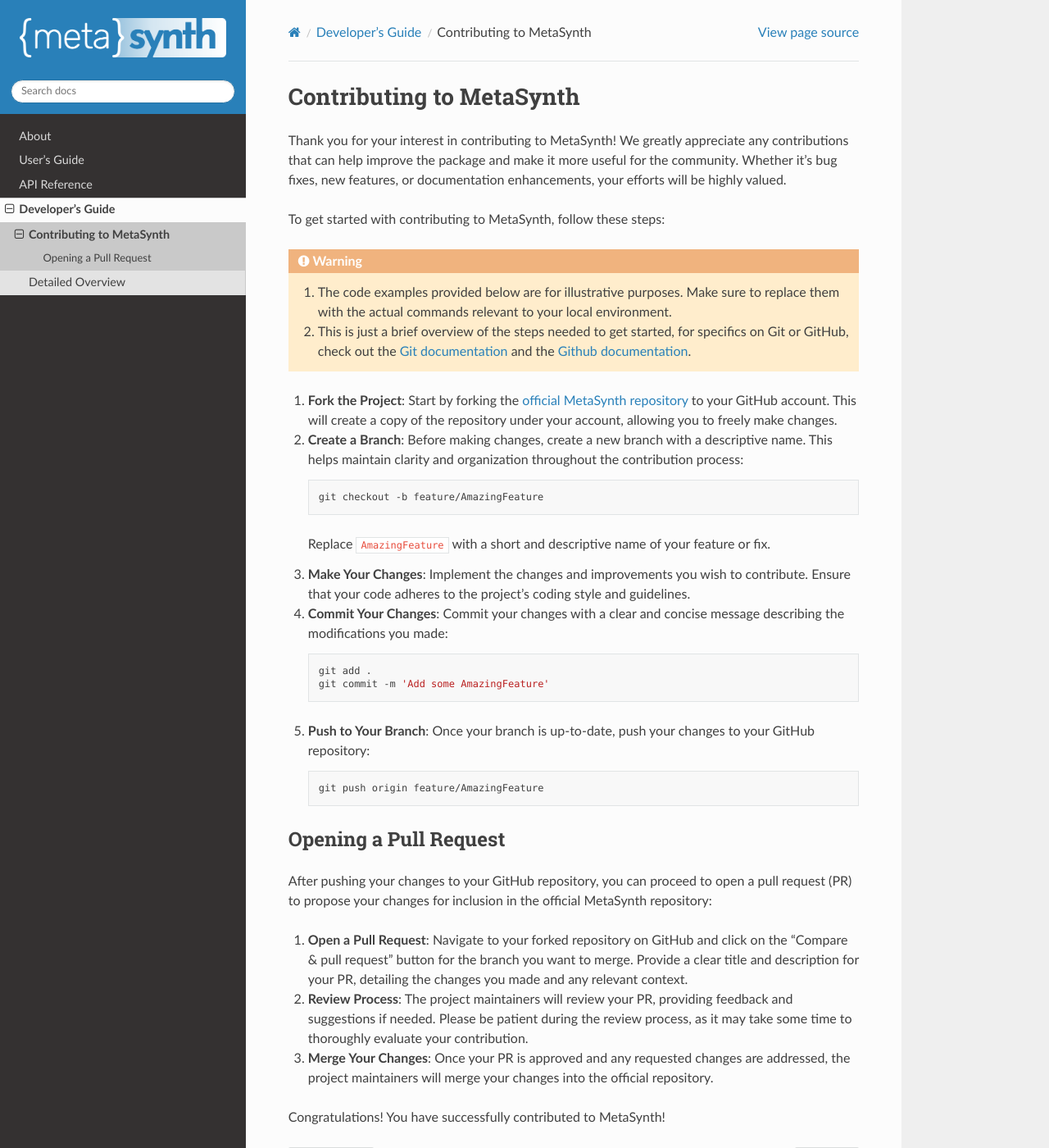
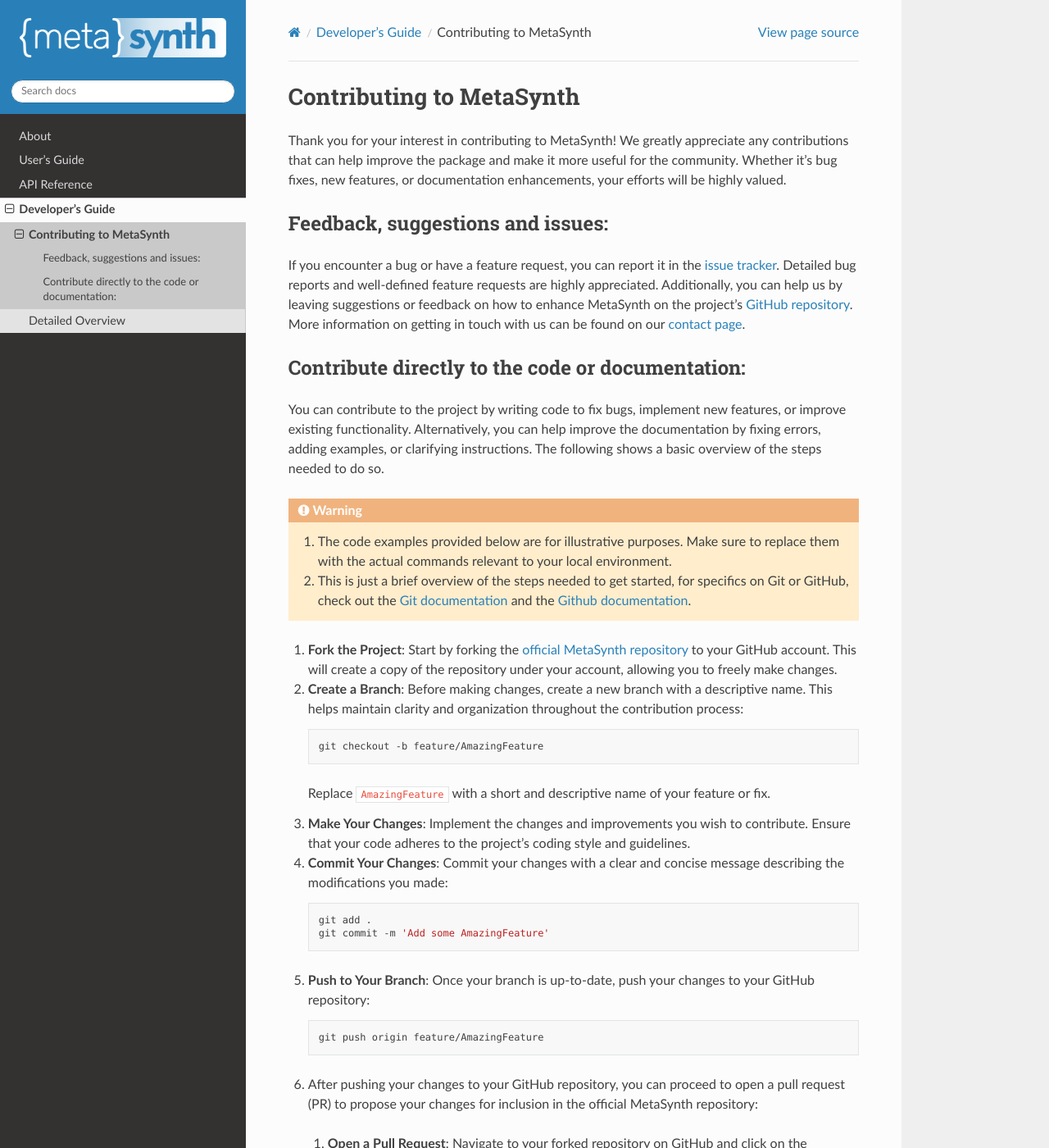
Before and after one commit to sodascience/metasyn, a Sphinx documentation site: the page built from docs/source/developer/contributing.rst, in a window 1280 px wide and 1400 px high. Shown: the whole window at 82% size. Built offline with Sphinx 7.4.7 and the Read the Docs theme 2.0.0, drawn with Linux system fonts in a browser that asks for light colours.

Commit message:
Improvements to contributing guide
Improved contributing page to also highlight importance of bug reports, feedback and suggestions.

(also tiny tweaks to contact page)

```diff
--- a/docs/source/about/contact.rst
+++ b/docs/source/about/contact.rst
@@ -1,14 +1,13 @@
 Contact Us
 ==========
 
-**MetaSynth** is a project by the `ODISSEI Social Data Science (SoDa) <https://odissei-data.nl/nl/soda/>`_ team.
+**MetaSynth** is a project by the `ODISSEI Social Data Science (SoDa) <https://odissei-data.nl/nl/soda/>`_ team and is currently being maintained by Erik-Jan van Kesteren, Raoul Schram and Samuel Spithorst.
 
 .. image:: /images/logos/soda.png
    :alt: SODA_logo
    :width: 250
    :target: https://odissei-data.nl/nl/soda/
 
-It is currently being maintained by Erik-Jan van Kesteren, Raoul Schram and Samuel Spithorst.
 
 Do you have questions, suggestions, or remarks on the technical implementation? We welcome your feedback and contributions!
 
--- a/docs/source/developer/contributing.rst
+++ b/docs/source/developer/contributing.rst
@@ -3,7 +3,14 @@
 
 Thank you for your interest in contributing to MetaSynth! We greatly appreciate any contributions that can help improve the package and make it more useful for the community. Whether it's bug fixes, new features, or documentation enhancements, your efforts will be highly valued.
 
-To get started with contributing to MetaSynth, follow these steps:
+Feedback, suggestions and issues:
+---------------------------------
+If you encounter a bug or have a feature request, you can report it in the `issue tracker <https://github.com/sodascience/metasynth/issues>`_. Detailed bug reports and well-defined feature requests are highly appreciated. Additionally, you can help us by leaving suggestions or feedback on how to enhance MetaSynth on the project's `GitHub repository <https://github.com/sodascience/metasynth>`_. More information on getting in touch with us can be found on our :doc:`contact page </about/contact>`.
+
+Contribute directly to the code or documentation:
+--------------------------------------------------
+You can contribute to the project by writing code to fix bugs, implement new features, or improve existing functionality. Alternatively, you can help improve the documentation by fixing errors, adding examples, or clarifying instructions.
+The following shows a basic overview of the steps needed to do so.
 
 .. warning::
     1. The code examples provided below are for illustrative purposes. Make sure to replace them with the actual commands relevant to your local environment.
@@ -31,16 +38,12 @@
    .. code-block:: shell
 
        git push origin feature/AmazingFeature
+6. After pushing your changes to your GitHub repository, you can proceed to open a pull request (PR) to propose your changes for inclusion in the official MetaSynth repository:
 
-Opening a Pull Request
-----------------------
+  1. **Open a Pull Request**: Navigate to your forked repository on GitHub and click on the "Compare & pull request" button for the branch you want to merge. Provide a clear title and description for your PR, detailing the changes you made and any relevant context.
 
-After pushing your changes to your GitHub repository, you can proceed to open a pull request (PR) to propose your changes for inclusion in the official MetaSynth repository:
+  2. **Review Process**: The project maintainers will review your PR, providing feedback and suggestions if needed. Please be patient during the review process, as it may take some time to thoroughly evaluate your contribution.
 
-1. **Open a Pull Request**: Navigate to your forked repository on GitHub and click on the "Compare & pull request" button for the branch you want to merge. Provide a clear title and description for your PR, detailing the changes you made and any relevant context.
-
-2. **Review Process**: The project maintainers will review your PR, providing feedback and suggestions if needed. Please be patient during the review process, as it may take some time to thoroughly evaluate your contribution.
-
-3. **Merge Your Changes**: Once your PR is approved and any requested changes are addressed, the project maintainers will merge your changes into the official repository.
+  3. **Merge Your Changes**: Once your PR is approved and any requested changes are addressed, the project maintainers will merge your changes into the official repository.
 
 Congratulations! You have successfully contributed to MetaSynth!
```
